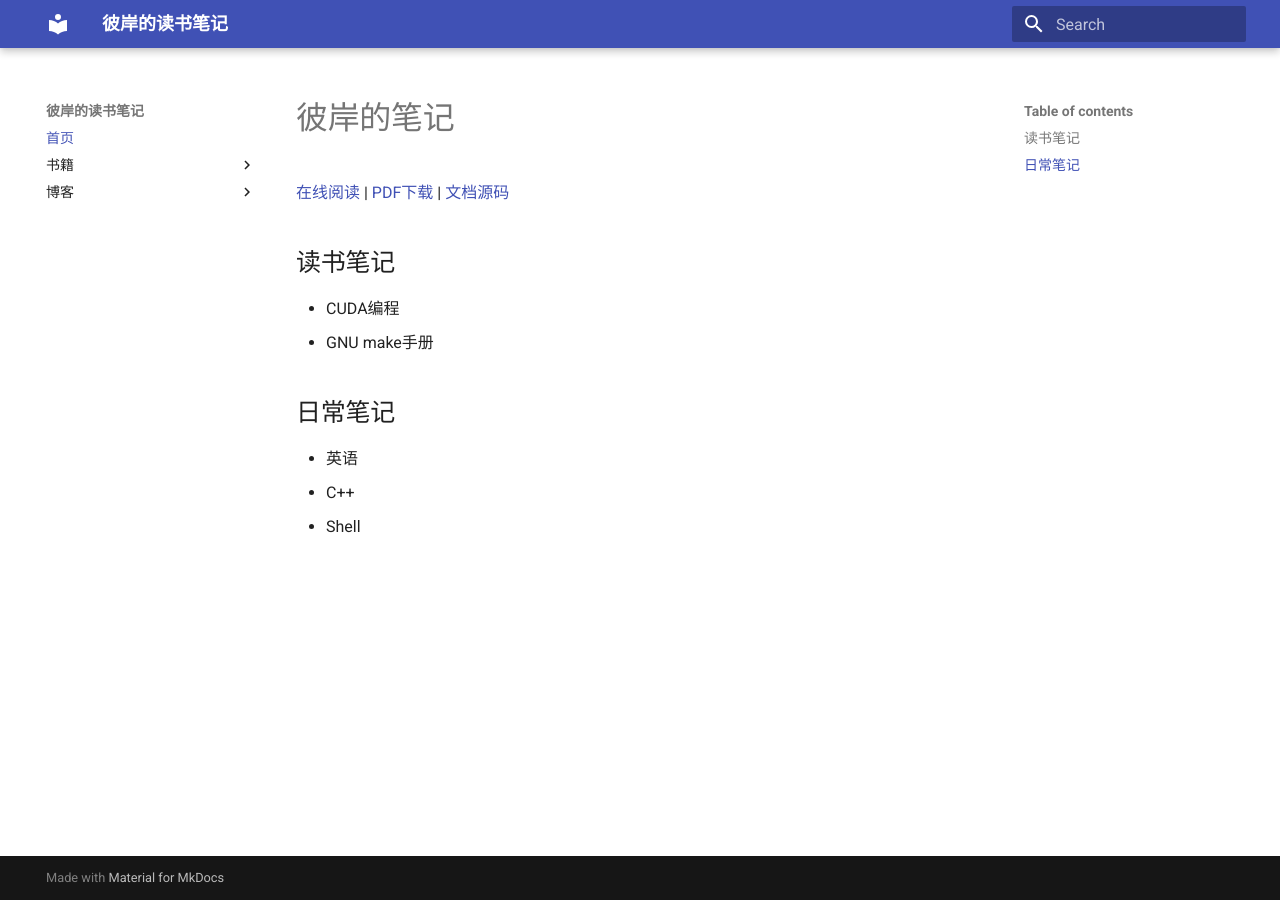
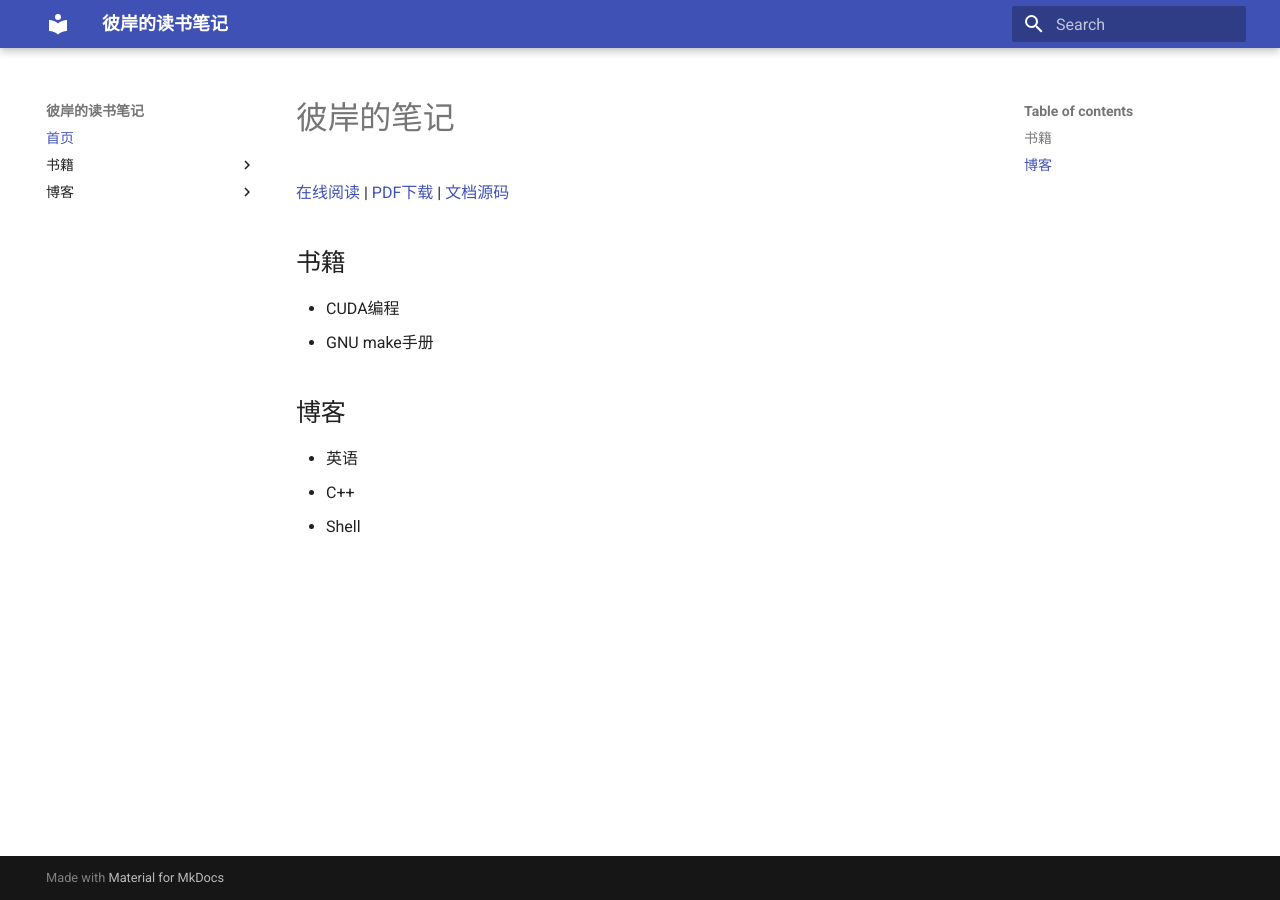
Before and after one commit to bi-an/learning_books, an MkDocs documentation site: the page built from docs/index.md, in a window 1280 px wide. Built offline with MkDocs 1.6.1 and Material for MkDocs 9.7.7, drawn with Linux system fonts in a browser that asks for light colours.

Commit message:
Update index.md

```diff
--- a/docs/index.md
+++ b/docs/index.md
@@ -4,12 +4,12 @@
 [PDF下载](https://bi-an.github.io/learning_books/learning_books.pdf) |
 [文档源码](https://github.com/bi-an/learning_books)
 
-## 读书笔记
+## 书籍
 
 * CUDA编程
 * GNU make手册
 
-## 日常笔记
+## 博客
 
 * 英语
 * C++
```
